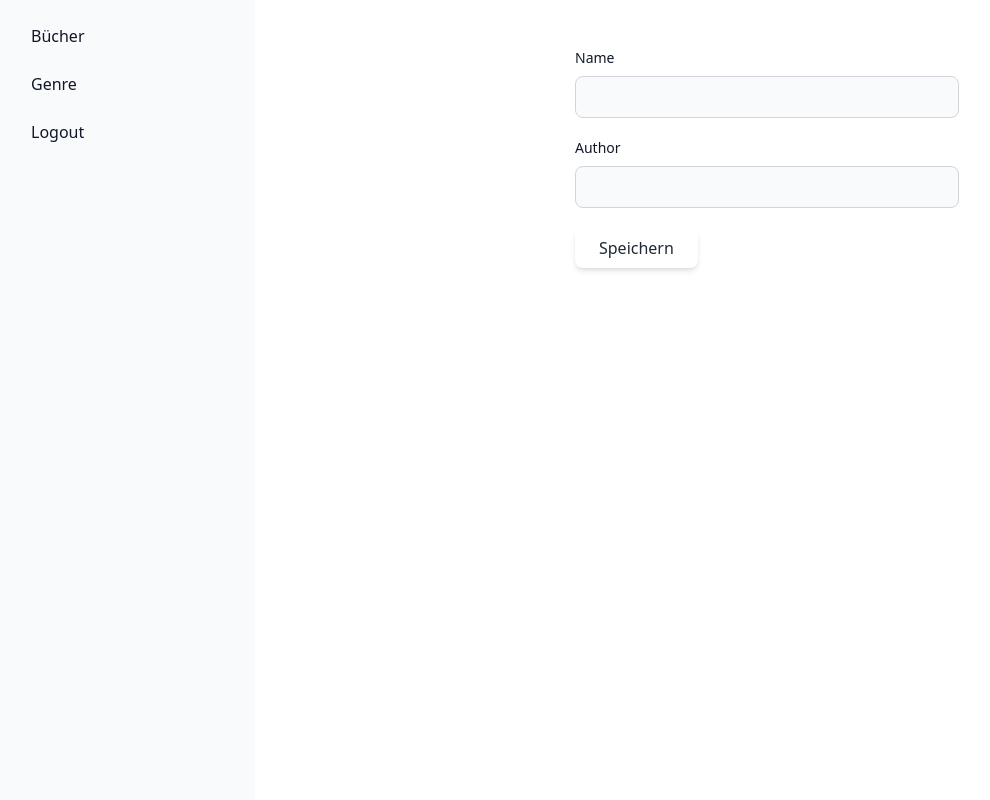
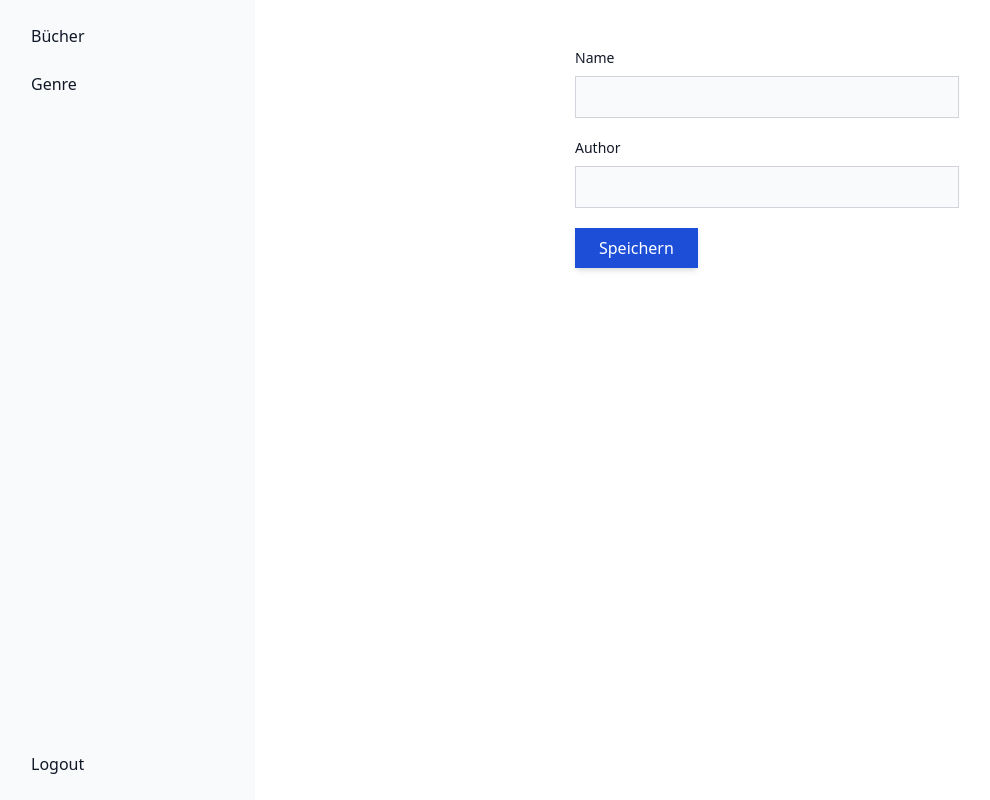
Before and after one commit to malek15b/book-library-project, a React app in the folder frontend/: page /admin/books/add in a window 1280 px wide. Shown: the whole page, without its empty margins (1-991 px from the left). Built offline with nearby package versions, Linux system fonts and the light colour scheme; the HTML template or start-up script is replaced by a standard one.

Commit message:
update MenuBar

```diff
--- a/frontend/src/MenuBar.tsx
+++ b/frontend/src/MenuBar.tsx
@@ -7,27 +7,30 @@ export default function MenuBar() {
             <aside id="sidebar-multi-level-sidebar"
                    className="fixed top-0 left-0 z-40 w-64 h-screen transition-transform -translate-x-full sm:translate-x-0"
                    aria-label="Sidebar">
-                <div className="h-full px-3 py-4 overflow-y-auto bg-gray-50 dark:bg-gray-800">
-                    <ul className="space-y-2 font-medium">
+                <div
+                    className="font-medium h-full flex flex-col justify-between px-3 py-4 overflow-y-auto bg-gray-50 dark:bg-gray-800">
+                    <ul className="space-y-2">
                         <li>
-                            <Link to={"/admin/books"}
-                               className="flex items-center p-2 text-gray-900 rounded-lg dark:text-white hover:bg-gray-100 dark:hover:bg-gray-700 group">
+                            <Link
+                                to={"/admin/books"}
+                                className="flex items-center p-2 text-gray-900 rounded-lg hover:bg-gray-100 group">
                                 <span className="flex-1 ms-3 whitespace-nowrap">Bücher</span>
                             </Link>
                         </li>
                         <li>
-                            <a href="#"
-                               className="flex items-center p-2 text-gray-900 rounded-lg dark:text-white hover:bg-gray-100 dark:hover:bg-gray-700 group">
+                            <a
+                                href="#"
+                                className="flex items-center p-2 text-gray-900 rounded-lg  hover:bg-gray-100 group">
                                 <span className="flex-1 ms-3 whitespace-nowrap">Genre</span>
                             </a>
                         </li>
-                        <li>
-                            <Link to={"/login"}
-                               className="flex items-center p-2 text-gray-900 rounded-lg dark:text-white hover:bg-gray-100 dark:hover:bg-gray-700 group">
-                                <span className="flex-1 ms-3 whitespace-nowrap">Logout</span>
-                            </Link>
-                        </li>
                     </ul>
+
+                    <Link
+                        to={"/login"}
+                        className="flex items-center p-2 text-gray-900 rounded-lg  hover:bg-gray-100  group">
+                        <span className="flex-1 ms-3 whitespace-nowrap">Logout</span>
+                    </Link>
                 </div>
             </aside>
         </>
--- a/frontend/src/index.css
+++ b/frontend/src/index.css
@@ -3,12 +3,17 @@
 @tailwind utilities;
 
 .btn-primary {
-    @apply bg-white text-gray-800 px-6 py-2 rounded-lg shadow-md
-    hover:bg-blue-300 transition-all;
+    @apply bg-blue-700 text-white px-6 py-2 shadow-md
+    hover:bg-blue-600;
+}
+
+.btn-default {
+    @apply bg-white text-gray-800 px-6 py-2 shadow-md
+    hover:border-gray-700;
 }
 
 input {
     @apply bg-gray-50 border border-gray-300
-    text-gray-900 text-sm rounded-lg
+    text-gray-900 text-sm
     focus:ring-blue-500 focus:border-blue-600 block w-full p-2.5
 }
```
